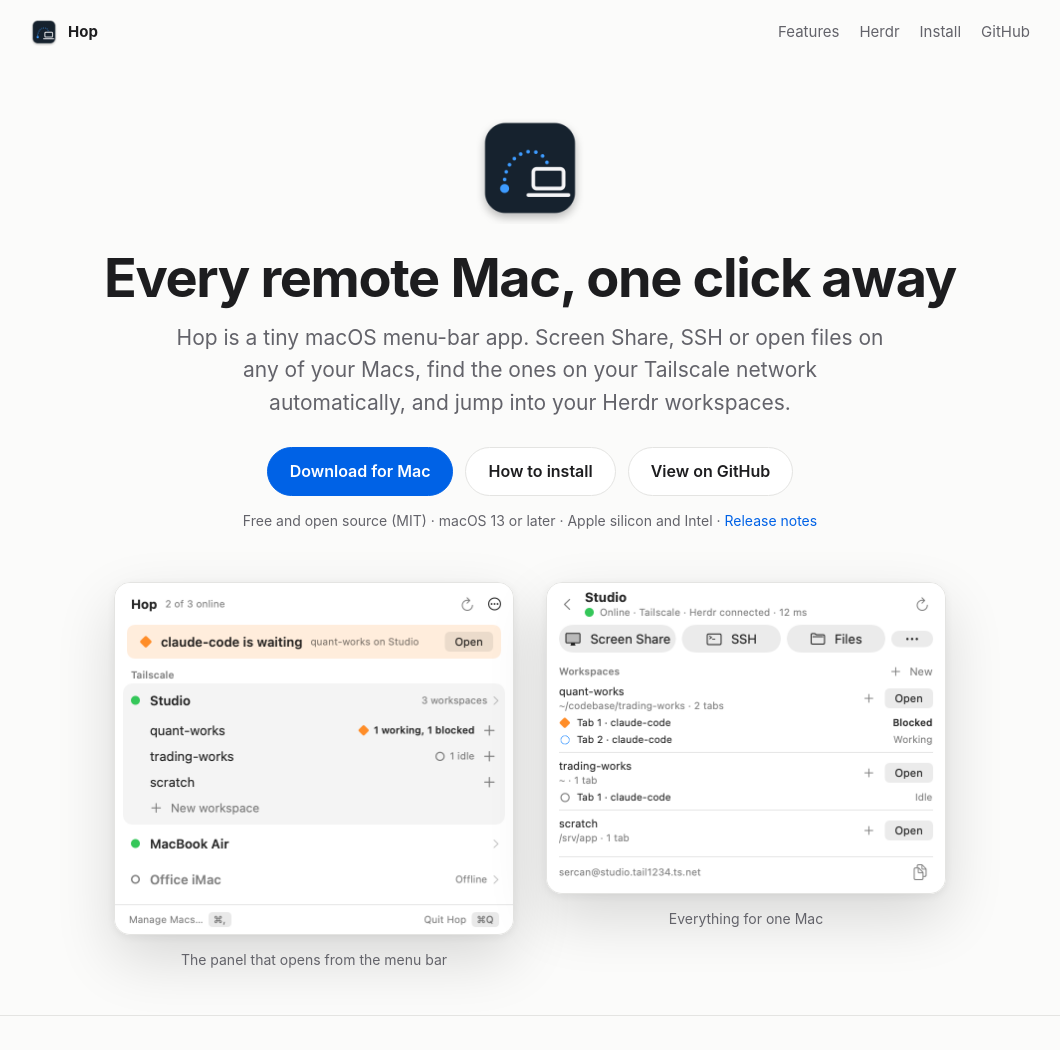
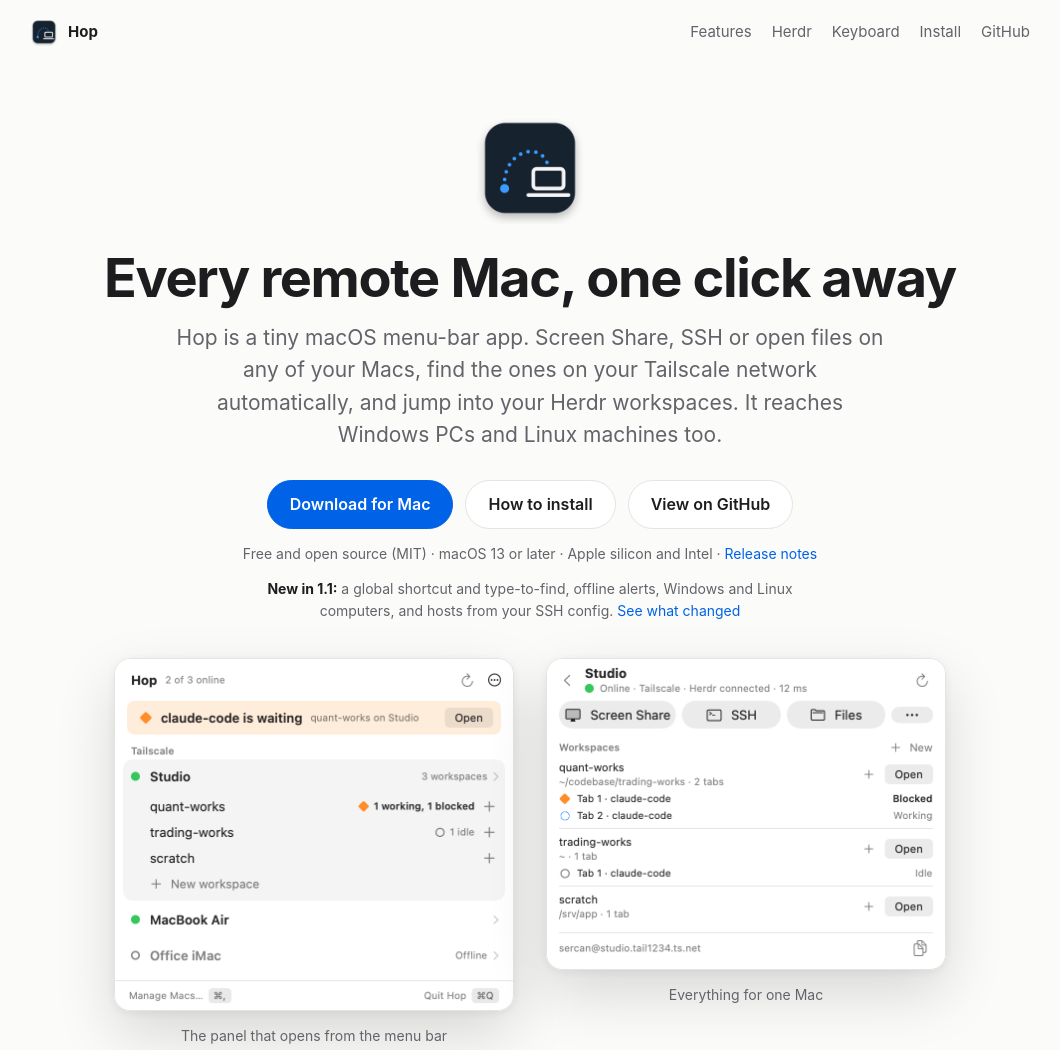
Before and after one commit to sercanatalik/hop-remote-launcher, a plain HTML site: page docs/index.html in a window 1280 px wide. Shown: the top 1050 px of the page, without its empty margins (110-1170 px from the left). Drawn offline with Linux system fonts and the light colour scheme.

Commit message:
Website: what's new in 1.1, Keyboard link, setup notes
Mention Windows and Linux in the intro and descriptions, add a "New in
1.1" line with a link to the release notes and a Keyboard link in the
navigation, and add setup notes for Windows and Linux hosts and for the
"Tailscale isn't running" bug fixed in 1.1.1.

Co-Authored-By: Claude Fable 5.2 <noreply@anthropic.com>

```diff
--- a/docs/index.html
+++ b/docs/index.html
@@ -4,9 +4,9 @@
 <meta charset="utf-8">
 <meta name="viewport" content="width=device-width, initial-scale=1">
 <title>Hop: a menu-bar launcher for your remote Macs</title>
-<meta name="description" content="Hop is a tiny macOS menu-bar app. One click to Screen Share, SSH or open files on your remote Macs, with Tailscale discovery and Herdr workspaces.">
+<meta name="description" content="Hop is a tiny macOS menu-bar app. Screen Share, SSH or open files on your remote Macs, Windows PCs and Linux machines, with Tailscale discovery, a global shortcut, offline alerts and Herdr workspaces.">
 <meta property="og:title" content="Hop: a menu-bar launcher for your remote Macs">
-<meta property="og:description" content="One click to Screen Share, SSH or open files on your remote Macs, with Tailscale discovery and Herdr workspaces.">
+<meta property="og:description" content="Screen Share, SSH or open files on your remote Macs, PCs and Linux machines, with Tailscale discovery, a global shortcut, offline alerts and Herdr workspaces.">
 <meta property="og:image" content="https://sercanatalik.github.io/hop-remote-launcher/screenshots/popover-light.png">
 <meta property="og:image:width" content="800">
 <meta property="og:image:height" content="706">
@@ -73,6 +73,8 @@
   .btn.primary { background: var(--accent); border-color: var(--accent); color: var(--accent-text); }
   .btn.primary:hover { filter: brightness(1.08); }
   .fine { font-size: 14px; color: var(--muted); }
+  .fine.new { max-width: 40em; margin: 14px auto 0; }
+  .fine.new strong { color: var(--text); }
   .skip { position: absolute; left: -9999px; }
   .skip:focus { left: 12px; top: 12px; z-index: 10; padding: 8px 14px; border-radius: 8px; background: var(--surface); border: 1px solid var(--line); }
   .install .card .btn { margin-bottom: 18px; }
@@ -135,6 +137,7 @@
     <a class="brand" href="#top"><img src="icon.png" alt="">Hop</a>
     <a class="hide-s" href="#features">Features</a>
     <a class="hide-s" href="#herdr">Herdr</a>
+    <a class="hide-s" href="#keyboard">Keyboard</a>
     <a href="#install">Install</a>
     <a href="https://github.com/sercanatalik/hop-remote-launcher">GitHub</a>
   </nav>
@@ -144,13 +147,14 @@
   <div class="wrap">
     <img class="icon" src="icon.png" width="112" height="112" alt="Hop app icon">
     <h1>Every remote Mac, one click away</h1>
-    <p class="lede">Hop is a tiny macOS menu-bar app. Screen Share, SSH or open files on any of your Macs, find the ones on your Tailscale network automatically, and jump into your Herdr workspaces.</p>
+    <p class="lede">Hop is a tiny macOS menu-bar app. Screen Share, SSH or open files on any of your Macs, find the ones on your Tailscale network automatically, and jump into your Herdr workspaces. It reaches Windows PCs and Linux machines too.</p>
     <div class="cta">
       <a class="btn primary" href="https://github.com/sercanatalik/hop-remote-launcher/releases/latest/download/Hop.zip">Download for Mac</a>
       <a class="btn" href="#install">How to install</a>
       <a class="btn" href="https://github.com/sercanatalik/hop-remote-launcher">View on GitHub</a>
     </div>
     <p class="fine">Free and open source (MIT) · macOS 13 or later · Apple silicon and Intel · <a href="https://github.com/sercanatalik/hop-remote-launcher/releases/latest">Release notes</a></p>
+    <p class="fine new"><strong>New in 1.1:</strong> a global shortcut and type-to-find, offline alerts, Windows and Linux computers, and hosts from your SSH config. <a href="https://github.com/sercanatalik/hop-remote-launcher/releases/tag/v1.1.0">See what changed</a></p>
 
     <div class="shots">
       <figure>
@@ -304,6 +308,8 @@ cd hop-remote-launcher
       <p><strong>Away from home.</strong> Install <a href="https://tailscale.com">Tailscale</a> on every Mac and they show up in Hop wherever you are, with no port forwarding.</p>
       <p><strong>Herdr workspaces.</strong> A Mac shows its workspaces when the Herdr desktop app has it as a machine (<strong>Settings → Machines</strong> in Herdr) under the same host name Hop uses.</p>
       <p><strong>Wake-on-LAN</strong> only works on the same local network, and needs "Wake for network access" turned on in the remote Mac's Battery or Energy settings.</p>
+      <p><strong>Windows and Linux.</strong> On a Windows PC, turn on Remote Desktop and the OpenSSH Server feature. Remote Desktop needs a remote desktop app on your Mac, such as Microsoft's free <a href="https://apps.apple.com/app/id1295203466">Windows App</a>. On Linux, run an SSH server.</p>
+      <p><strong>"Tailscale isn't running" while it is.</strong> Versions before 1.1.1 showed this when Hop was opened from Finder or at login. <a href="https://github.com/sercanatalik/hop-remote-launcher/releases/latest">Update to the latest version</a>.</p>
     </div>
   </div>
 </section>
```
